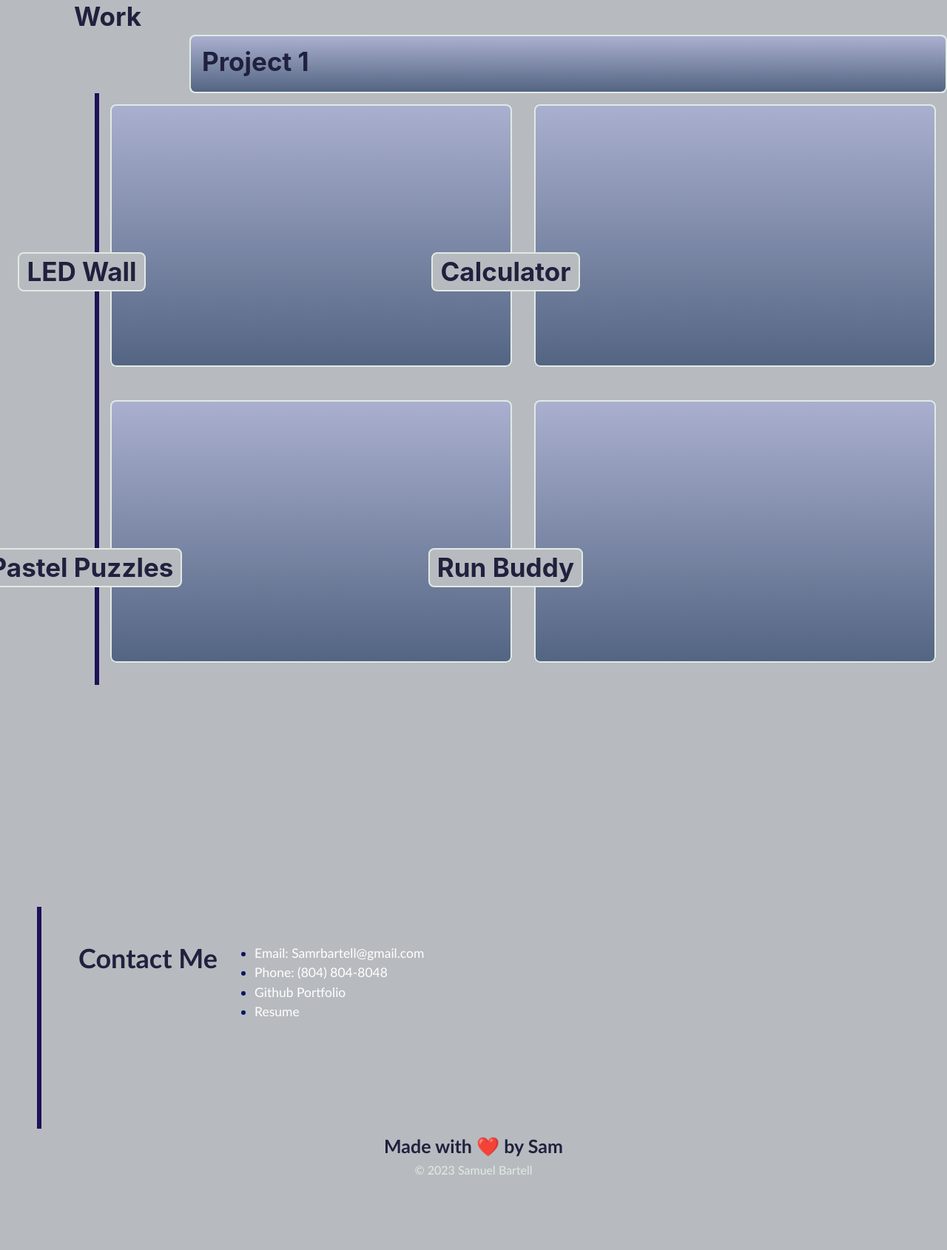
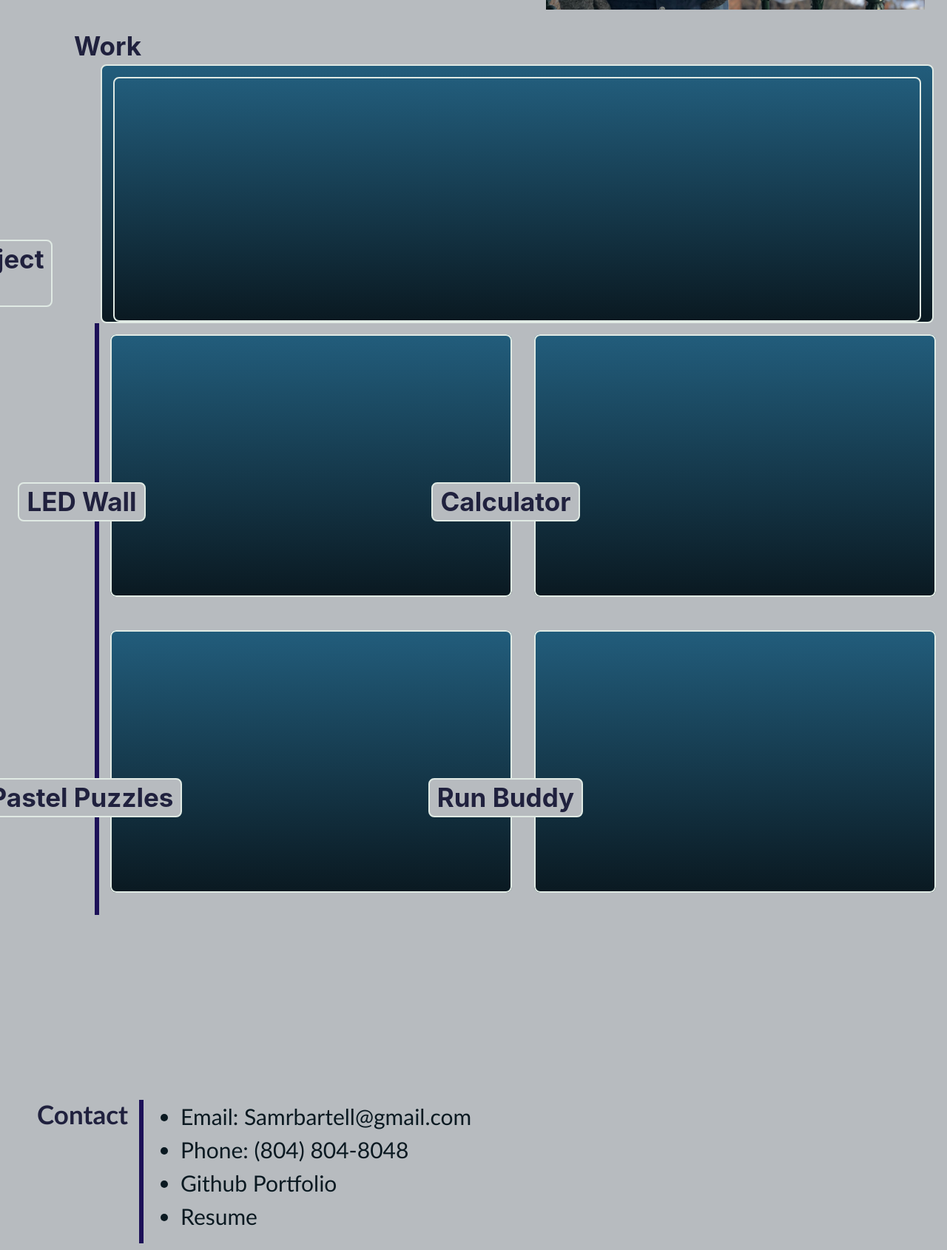
Before and after one commit to Spudwell/Advanced-CSS-Challenge, a plain HTML site: page index.html in a window 1280 px wide. Shown: the part 984-2674 px from the top of the page at 74% size. Before the commit the page ends 2588 px from the top, so only its background shows below. Drawn offline with Linux system fonts and the light colour scheme.

Commit message:
final template and detail added

```diff
--- a/assets/style.css
+++ b/assets/style.css
@@ -19,6 +19,9 @@
     "Lucida Sans", Arial, sans-serif;
   background-color: #0a1921;
   color: #ffffff;
+  border: solid;
+  border-style: double;
+  border-width: 10px;
 }
 
 .header2 {
@@ -28,15 +31,20 @@
   background-color: #225d7c;
   color: #ffffff;
   display: flex;
+  justify-content: flex-end;
+  border: solid;
+  border-style: double;
+  border-width: 10px;
 }
 
 .coolsubtitle {
   color: white;
   margin-left: 50px;
+  margin-right: 40px;
   border: solid;
   border-width: 10px;
   border-style: double;
-  justify-content: flex-end;
+  text-align: end;
 }
 
 .nav-buttons {
@@ -72,7 +80,6 @@
   margin-left: 30px;
   margin-right: 30px;
 }
-/* class for the image to adjust properties.*/
 
 .header div ul li {
   display: inline-block;
@@ -94,18 +101,19 @@
 
 .contact-me-header {
   margin-right: 50px;
+  border-right: 6px solid rgb(29, 17, 88);
+  padding-right: 15px;
 }
 
 .contactme {
-  margin-top: 300px;
+  margin-top: 200px;
   padding: 50px;
   height: 300px;
   font-family: "Gill Sans", "Gill Sans MT", Calibri, "Trebuchet MS", sans-serif;
   color: #0b1563;
   display: inline-flex;
-  border-left: 6px solid rgb(29, 17, 88);
   height: 300px;
-  margin-left: 50px;
+  margin-left: 0px;
 }
 /*consolidated code, places content to the left, and describes orientation. */
 a {
@@ -137,11 +145,12 @@ p {
   color: #0b1563;
 }
 
-.search-engine-optimization h2,
-.online-reputation-management h2,
-.contactme h2 {
+.contactme {
   margin-bottom: 20px;
-  font-size: 36px;
+  font-size: 30px;
+  display: flex;
+  font-family: "Gill Sans", "Gill Sans MT", Calibri, "Trebuchet MS", sans-serif;
+  color: #0a1921;
 }
 /* consolidated the three h2 headers*/
 
@@ -219,7 +228,6 @@ code {
   padding: 1rem;
 }
 
-/* create our main grid with flexbox, use negative margins to offset the padding on the .card-column class */
 .VLAboutme {
   border-right: 6px solid rgb(29, 17, 88);
   height: 500px;
@@ -230,25 +238,27 @@ code {
 
 .about-me--content {
   width: 33%;
+  padding: 10px;
+  color: #0a1921;
+  font-weight: 750;
+  font-size: large;
+  text-align: justify;
 }
 
 .main-project-card {
-  display: flex;
+  margin-right: 18px;
   padding: 1.5rem;
-  width: 80vw;
+  width: 88vw;
+  height: 350px;
   transition: flex-basis 500ms linear;
   color: var(--heliotropeß);
-  outline: 2px dashed var(--gin);
-  outline-offset: -2px;
+  outline: 2px var(--gin);
   transition: all 0.5s ease-in-out;
   background-color: var(--outer-space);
   border: 2px solid var(--gin);
   border-radius: 8px;
   transition: all 0.5s ease-in-out;
-  background-image: linear-gradient(
-    rgba(141, 149, 245, 0.3) 0%,
-    rgba(16, 43, 90, 0.6) 100%
-  );
+  background-image: linear-gradient(#225d7c 0%, #0a1921 100%);
 }
 
 .main-project-card:hover {
@@ -274,7 +284,6 @@ code {
   justify-content: flex-end;
 }
 
-/* using a mobile-first approach, set base column width to be 100% and we'll update it using media queries for larger screen sizes */
 .card-column {
   flex: 1 0 100%;
   padding: 1.5rem;
@@ -283,7 +292,6 @@ code {
   margin-bottom: 1.5rem;
 }
 
-/* make each code card a flexbox column to align and justify content within it */
 .code-card {
   display: flex;
   flex-direction: column;
@@ -310,13 +318,24 @@ code {
   justify-content: flex-end;
 }
 
+.maincardheader {
+  position: relative;
+  margin: 20rem 140rem 0rem 0rem;
+  padding: 0.5rem 1rem;
+  background-color: var(--outer-space);
+  color: var(--heliotrope);
+  border: 2px solid var(--gin);
+  border-radius: 8px;
+  transition: all 0.5s ease-in-out;
+  justify-content: flex-end;
+}
+
 /* set an outer and inner drop shadow on the card to create a glowing effect on hover */
 .code-card:hover,
 .code-card:hover .card-header {
   box-shadow: inset 0px 0px 8px var(--heliotrope), 0 0 15px var(--heliotrope);
 }
 
-/* each card's code block grows to the height of the largest code block on the page, making each card even in height */
 .code-card .code-block {
   flex-grow: 1;
 }
@@ -324,24 +343,17 @@ code {
 .code-card {
   color: var(--gin);
   border-radius: 8px;
-  /* use linear-gradient() function to create a fading background  */
-  background-image: linear-gradient(
-    rgba(141, 149, 245, 0.3) 0%,
-    rgba(16, 43, 90, 0.6) 100%
-  );
+  background-image: linear-gradient(#225d7c 0%, #0a1921 100%);
   align-items: center;
 }
 
-/* using a mobile-first approach, use `min-width` values going from narrow -> wide for a responsive design */
 @media screen and (min-width: 768px) {
-  /* on tablets, set columns to only be 50% of the width and not grow */
   .card-column {
     flex: 0 0 50%;
     max-width: 50%;
   }
 }
 
-/* media query for larger screens */
 @media screen and (min-width: 992px) {
   header {
     width: 100%;
--- a/index.html
+++ b/index.html
@@ -29,7 +29,7 @@
     </div>
 
     <div class="header2">
-      <h4 class="coolsubtitle">Sam!</h4>
+      <h4 class="coolsubtitle">Sam in front of the Saint Lawrence River!!</h4>
     </div>
     <div class="about-me" id="search-engine-optimization">
       <h2 class="VLAboutme">About Me</h2>
@@ -43,15 +43,15 @@
       <img src="./assets/images/bioimage.jpeg" alt="" class="mainimage" />
     </div>
 
-    <!-- </div> -->
     <main>
       <div class="cards-container">
         <div class="work-header" id="online-reputation-management">
           <h2>Work</h2>
         </div>
         <div class="main-project-card">
-          <!-- <figure> -->
-          <h2>Project 1</h2>
+          <figure class="code-card">
+          <h2 class="maincardheader">Project 1</h2>
+          <pre class="code-block"></pre>
         </div>
 
         <section class="row">
@@ -87,20 +87,12 @@
 
       <section>
         <div id="social-media-marketing" class="contactme">
-          <h2 class="contact-me-header">Contact Me</h2>
+          <h2 class="contact-me-header">Contact</h2>
           <ul>
-            <li>
-              <a>Email: Samrbartell@gmail.com</a>
-            </li>
-            <li>
-              <a>Phone: (804) 804-8048</a>
-            </li>
-            <li>
-              <a href="">Github Portfolio</a>
-            </li>
-            <li>
-              <a>Resume</a>
-            </li>
+            <li>Email: Samrbartell@gmail.com</li>
+            <li>Phone: (804) 804-8048</li>
+            <li>Github Portfolio</li>
+            <li>Resume</li>
           </ul>
         </div>
         <!-- </div> -->
```
